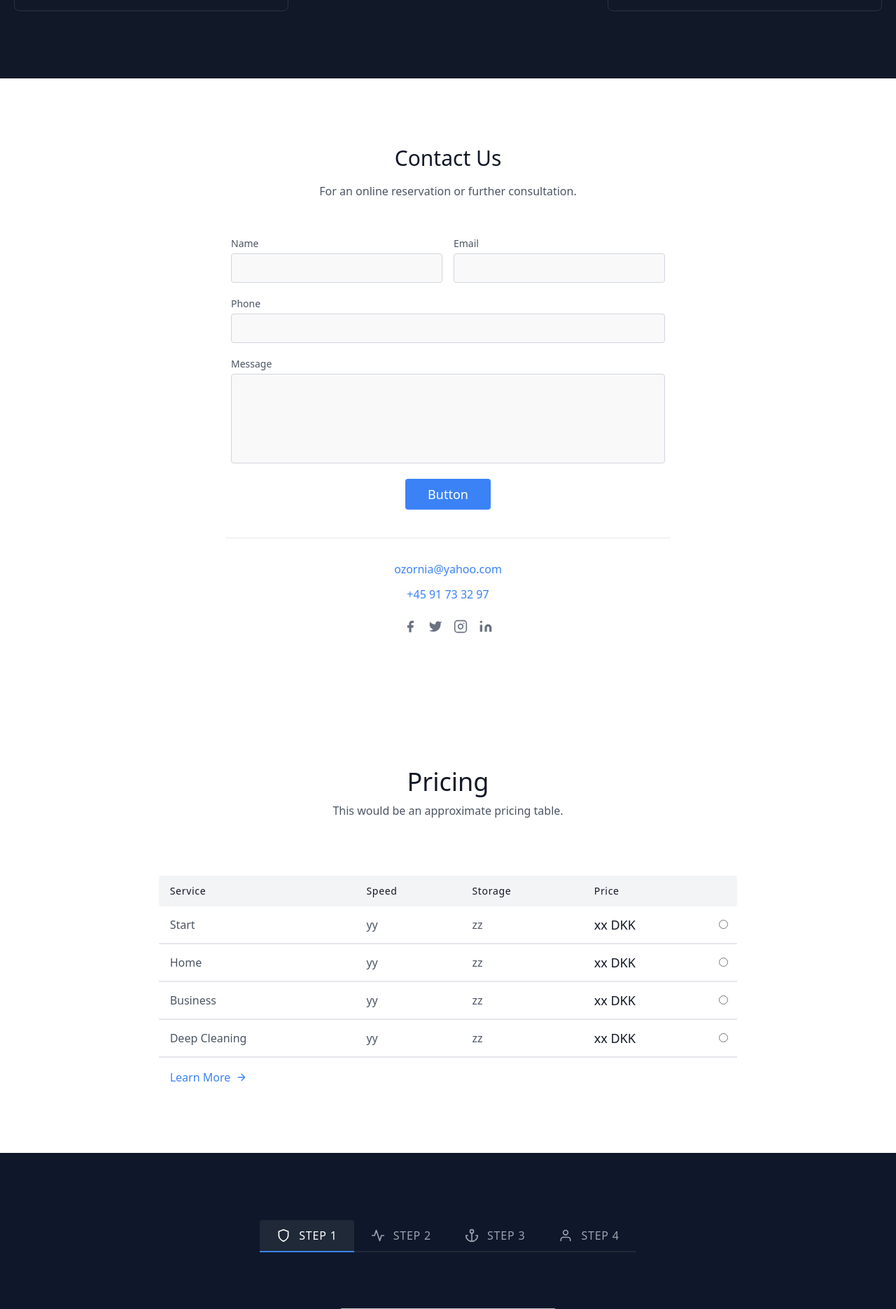
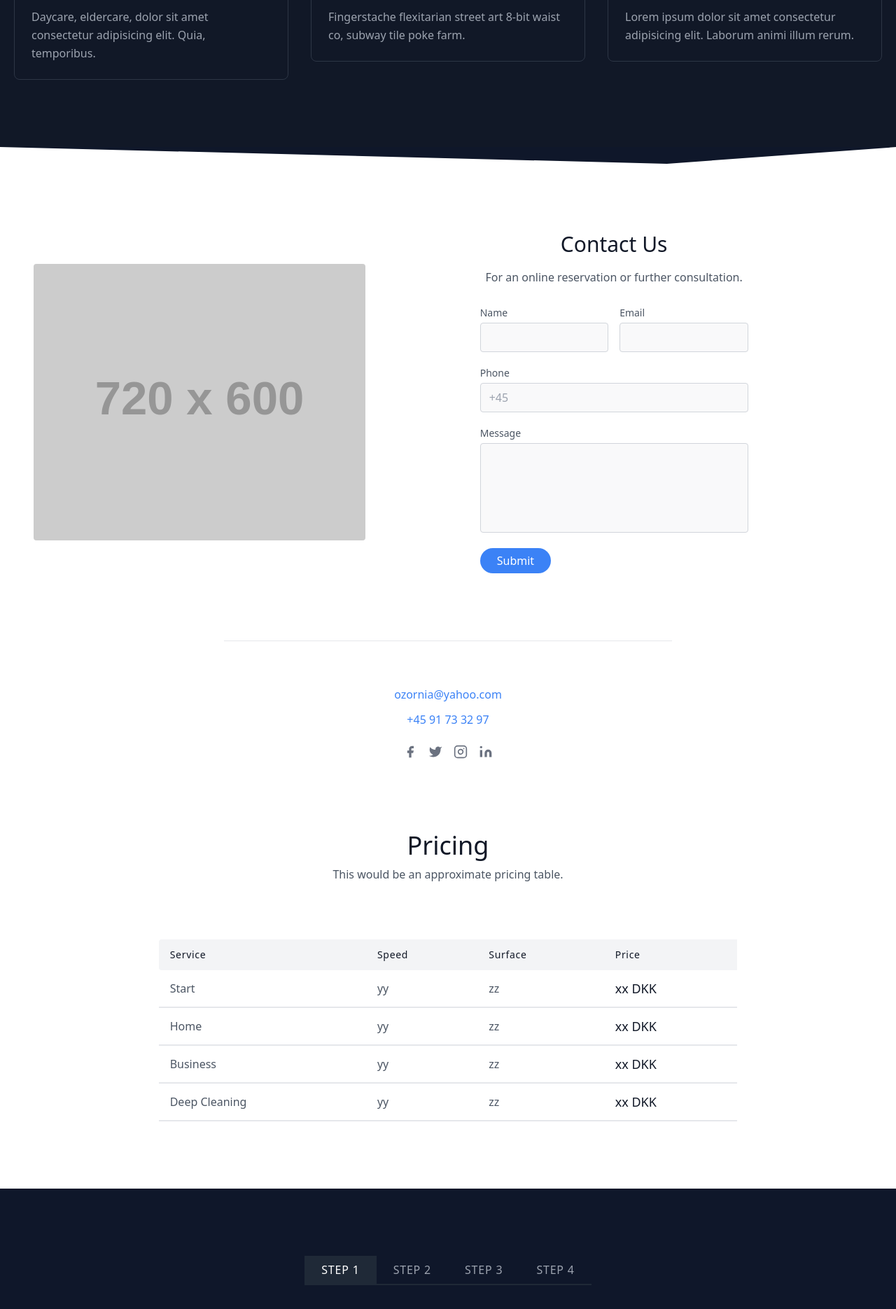
Before and after one commit to JRoshthen1/emmanna, a PHP site: page / in a window 1280 px wide. Shown: the part 1371-3241 px from the top of the page at 70% size. Run offline with PHP 8.4, Linux system fonts and the light colour scheme; grey boxes labelled with a size stand in for pictures from a placeholder-image service; some libraries are stand-ins or nearby versions.

Commit message:
About us step modal

```diff
--- a/index.html
+++ b/index.html
@@ -72,7 +72,6 @@
   </section>
 
   <!-- SERVICES -->
-
 
   <section id="services" class="text-gray-400 body-font bg-gray-900">
 
@@ -195,7 +194,7 @@
             </div>
             <h2 class="text-lg text-white font-medium title-font mb-2">Governmet Buildings</h2>
             <p class="leading-relaxed text-base">Lorem ipsum dolor sit amet consectetur adipisicing elit. Laborum animi
-              illum rerum officiis a.</p>
+              illum rerum.</p>
           </div>
         </div>
 
@@ -217,11 +216,11 @@
 
 
       <div class="md:block hidden">
-        <img class="object-cover ml-12 object-center rounded" alt="hero" src="https://dummyimage.com/720x600">
+        <img data-aos="fade-right" data-aos-duration="600" class="object-cover ml-12 object-center rounded" alt="hero" src="https://dummyimage.com/720x600">
       </div>
 
       <div class="container px-5 py-24 mx-auto">
-        <div class="flex flex-col text-center w-full mb-12">
+        <div class="flex flex-col text-center w-full mb-6">
           <h1 class="sm:text-3xl text-2xl font-medium title-font mb-4 text-gray-900">Contact Us</h1>
           <p class="lg:w-2/3 mx-auto leading-relaxed text-base">For an online reservation or further consultation.</p>
         </div>
@@ -232,30 +231,39 @@
               <div class="p-2 w-1/2">
                 <div class="relative">
                   <label for="name" class="leading-7 text-sm text-gray-600">Name</label>
-                  <input type="text" id="name" name="name"
-                    class="w-full bg-gray-100 bg-opacity-50 rounded border border-gray-300 focus:border-blue-500 focus:bg-white focus:ring-2 focus:ring-blue-200 text-base outline-none text-gray-700 py-1 px-3 leading-8 transition-colors duration-200 ease-in-out">
+                  <input type="text" id="name" name="name" required
+                    class="w-full bg-gray-100 bg-opacity-50 rounded border border-gray-300 focus:border-blue-500 focus:bg-white focus:ring-2 focus:ring-blue-200 text-base outline-none text-gray-700 py-1 px-3 leading-8">
                 </div>
               </div>
 
               <div class="p-2 w-1/2">
                 <div class="relative">
                   <label for="email" class="leading-7 text-sm text-gray-600">Email</label>
-                  <input type="email" id="email" name="email"
-                    class="w-full bg-gray-100 bg-opacity-50 rounded border border-gray-300 focus:border-blue-500 focus:bg-white focus:ring-2 focus:ring-blue-200 text-base outline-none text-gray-700 py-1 px-3 leading-8 transition-colors duration-200 ease-in-out">
+                  <input type="email" id="email" name="email" required
+                    class="w-full bg-gray-100 bg-opacity-50 rounded border border-gray-300 focus:border-blue-500 focus:bg-white focus:ring-2 focus:ring-blue-200 text-base outline-none text-gray-700 py-1 px-3 leading-8 ">
                 </div>
               </div>
 
               <div class="p-2 w-full">
                 <div class="relative">
+                  <label for="email" class="leading-7 text-sm text-gray-600">Phone</label>
+                  <input type="tel" id="phone" name="phone" placeholder="+45 " required
+                    class="w-full bg-gray-100 bg-opacity-50 rounded border border-gray-300 focus:border-blue-500 focus:bg-white focus:ring-2 focus:ring-blue-200 text-base outline-none text-gray-700 py-1 px-3 leading-8">
+                </div>
+              </div>
+
+
+              <div class="p-2 w-full">
+                <div class="relative">
                   <label for="message" class="leading-7 text-sm text-gray-600">Message</label>
-                  <textarea id="message" name="message"
-                    class="w-full bg-gray-100 bg-opacity-50 rounded border border-gray-300 focus:border-blue-500 focus:bg-white focus:ring-2 focus:ring-blue-200 h-32 text-base outline-none text-gray-700 py-1 px-3 resize-none leading-6 transition-colors duration-200 ease-in-out"></textarea>
+                  <textarea id="message" name="message" required
+                    class="w-full bg-gray-100 bg-opacity-50 rounded border border-gray-300 focus:border-blue-500 focus:bg-white focus:ring-2 focus:ring-blue-200 h-32 text-base outline-none text-gray-700 py-1 px-3 resize-none leading-6 "></textarea>
                 </div>
               </div>
 
               <div class="p-2 w-full">
                 <button type="submit"
-                  class="flex mx-auto text-white bg-blue-500 border-0 py-2 px-8 focus:outline-none hover:bg-blue-600 rounded text-lg">Button</button>
+                  class="inline-flex text-white bg-blue-500 border-0 py-1.5 px-6 focus:outline-none hover:bg-blue-500 rounded-full text-md">Submit</button>
               </div>
             </form>
           </div>
@@ -303,6 +311,7 @@
         </a>
       </span>
   </section>
+
   <!-- PRICING -->
   <section id="pricing" class="text-gray-600 body-font">
     <div class="container px-5 py-24 mx-auto">
@@ -318,11 +327,8 @@
                 class="px-4 py-3 title-font tracking-wider font-medium text-gray-900 text-sm bg-gray-100 rounded-tl rounded-bl">
                 Service</th>
               <th class="px-4 py-3 title-font tracking-wider font-medium text-gray-900 text-sm bg-gray-100">Speed</th>
-              <th class="px-4 py-3 title-font tracking-wider font-medium text-gray-900 text-sm bg-gray-100">Storage</th>
+              <th class="px-4 py-3 title-font tracking-wider font-medium text-gray-900 text-sm bg-gray-100">Surface</th>
               <th class="px-4 py-3 title-font tracking-wider font-medium text-gray-900 text-sm bg-gray-100">Price</th>
-              <th
-                class="w-10 title-font tracking-wider font-medium text-gray-900 text-sm bg-gray-100 rounded-tr rounded-br">
-              </th>
             </tr>
           </thead>
           <tbody>
@@ -331,8 +337,6 @@
               <td class="px-4 py-3">yy</td>
               <td class="px-4 py-3">zz</td>
               <td class="px-4 py-3 text-lg text-gray-900">xx DKK</td>
-              <td class="w-10 text-center">
-                <input name="plan" type="radio">
               </td>
             </tr>
             <tr>
@@ -340,8 +344,6 @@
               <td class="border-t-2 border-gray-200 px-4 py-3">yy</td>
               <td class="border-t-2 border-gray-200 px-4 py-3">zz</td>
               <td class="border-t-2 border-gray-200 px-4 py-3 text-lg text-gray-900">xx DKK</td>
-              <td class="border-t-2 border-gray-200 w-10 text-center">
-                <input name="plan" type="radio">
               </td>
             </tr>
             <tr>
@@ -349,8 +351,6 @@
               <td class="border-t-2 border-gray-200 px-4 py-3">yy</td>
               <td class="border-t-2 border-gray-200 px-4 py-3">zz</td>
               <td class="border-t-2 border-gray-200 px-4 py-3 text-lg text-gray-900">xx DKK</td>
-              <td class="border-t-2 border-gray-200 w-10 text-center">
-                <input name="plan" type="radio">
               </td>
             </tr>
             <tr>
@@ -358,14 +358,14 @@
               <td class="border-t-2 border-b-2 border-gray-200 px-4 py-3">yy</td>
               <td class="border-t-2 border-b-2 border-gray-200 px-4 py-3">zz</td>
               <td class="border-t-2 border-b-2 border-gray-200 px-4 py-3 text-lg text-gray-900">xx DKK</td>
-              <td class="border-t-2 border-b-2 border-gray-200 w-10 text-center">
-                <input name="plan" type="radio">
               </td>
             </tr>
           </tbody>
         </table>
       </div>
-      <div class="flex pl-4 mt-4 lg:w-2/3 w-full mx-auto">
+<!-- Learn more link
+
+      <div class="flex justify-end pl-4 mt-4 lg:w-2/3 w-full mx-auto">
         <a href="#" class="text-blue-500 inline-flex items-center md:mb-2 lg:mb-0">Learn More
           <svg fill="none" stroke="currentColor" stroke-linecap="round" stroke-linejoin="round" stroke-width="2"
             class="w-4 h-4 ml-2" viewBox="0 0 24 24">
@@ -373,6 +373,8 @@
           </svg>
         </a>
       </div>
+  -->
+
     </div>
   </section>
 
@@ -380,45 +382,74 @@
   <section id="about" class="text-gray-400 bg-slate-900 body-font">
     <div class="container px-5 py-24 mx-auto flex flex-wrap flex-col">
       <div class="flex mx-auto flex-wrap mb-20">
-        <a
-          class="sm:px-6 py-3 w-1/2 sm:w-auto justify-center sm:justify-start border-b-2 title-font font-medium bg-gray-800 inline-flex items-center leading-none border-blue-500 text-white tracking-wider rounded-t">
-          <svg fill="none" stroke="currentColor" stroke-linecap="round" stroke-linejoin="round" stroke-width="2"
-            class="w-5 h-5 mr-3" viewBox="0 0 24 24">
-            <path d="M12 22s8-4 8-10V5l-8-3-8 3v7c0 6 8 10 8 10z"></path>
-          </svg>STEP 1
+        <a id="stepButton1" onclick="show(this, 'step1')"
+          class="step-button-active sm:px-6 py-3 w-1/2 sm:w-auto justify-center sm:justify-start border-b-2 title-font font-medium inline-flex items-center leading-none tracking-wider border-gray-800 hover:text-white cursor-pointer">
+          STEP 1
         </a>
-        <a
-          class="sm:px-6 py-3 w-1/2 sm:w-auto justify-center sm:justify-start border-b-2 title-font font-medium inline-flex items-center leading-none border-gray-800 hover:text-white tracking-wider">
-          <svg fill="none" stroke="currentColor" stroke-linecap="round" stroke-linejoin="round" stroke-width="2"
-            class="w-5 h-5 mr-3" viewBox="0 0 24 24">
-            <path d="M22 12h-4l-3 9L9 3l-3 9H2"></path>
-          </svg>STEP 2
+        <a id="stepButton2" onclick="show(this, 'step2')"
+          class="sm:px-6 py-3 w-1/2 sm:w-auto justify-center sm:justify-start border-b-2 title-font font-medium inline-flex items-center leading-none tracking-wider border-gray-800 hover:text-white cursor-pointer">
+          STEP 2
         </a>
-        <a
-          class="sm:px-6 py-3 w-1/2 sm:w-auto justify-center sm:justify-start border-b-2 title-font font-medium inline-flex items-center leading-none border-gray-800 hover:text-white tracking-wider">
-          <svg fill="none" stroke="currentColor" stroke-linecap="round" stroke-linejoin="round" stroke-width="2"
-            class="w-5 h-5 mr-3" viewBox="0 0 24 24">
-            <circle cx="12" cy="5" r="3"></circle>
-            <path d="M12 22V8M5 12H2a10 10 0 0020 0h-3"></path>
-          </svg>STEP 3
+        <a id="stepButton3" onclick="show(this, 'step3')"
+          class="sm:px-6 py-3 w-1/2 sm:w-auto justify-center sm:justify-start border-b-2 title-font font-medium inline-flex items-center leading-none tracking-wider border-gray-800 hover:text-white cursor-pointer">
+          STEP 3
         </a>
-        <a
-          class="sm:px-6 py-3 w-1/2 sm:w-auto justify-center sm:justify-start border-b-2 title-font font-medium inline-flex items-center leading-none border-gray-800 hover:text-white tracking-wider">
-          <svg fill="none" stroke="currentColor" stroke-linecap="round" stroke-linejoin="round" stroke-width="2"
-            class="w-5 h-5 mr-3" viewBox="0 0 24 24">
-            <path d="M20 21v-2a4 4 0 00-4-4H8a4 4 0 00-4 4v2"></path>
-            <circle cx="12" cy="7" r="4"></circle>
-          </svg>STEP 4
+        <a id="stepButton4" onclick="show(this, 'step4')"
+          class="sm:px-6 py-3 w-1/2 sm:w-auto justify-center sm:justify-start border-b-2 title-font font-medium inline-flex items-center leading-none tracking-wider border-gray-800 hover:text-white cursor-pointer">
+          STEP 4
         </a>
       </div>
-      <img class="xl:w-1/4 lg:w-1/3 md:w-1/2 w-2/3 block mx-auto mb-10 object-cover object-center rounded" alt="hero"
-        src="https://dummyimage.com/720x600">
-      <div class="flex flex-col text-center w-full">
-        <h1 class="text-xl font-medium title-font mb-4 text-white">Master Cleanse Reliac Heirloom</h1>
-        <p class="lg:w-2/3 mx-auto leading-relaxed text-base">Whatever cardigan tote bag tumblr hexagon brooklyn
-          asymmetrical gentrify, subway tile poke farm-to-table. Franzen you probably haven't heard of them man bun deep
-          jianbing selfies heirloom prism food truck ugh squid celiac humblebrag.</p>
+
+      <div class="relative h-96">
+
+        <div id="step1" class="absolute">
+          <img class="xl:w-1/4 lg:w-1/3 md:w-1/2 w-2/3 block mx-auto mb-10 object-cover object-center rounded" alt="hero"
+          src="https://dummyimage.com/600x400/746862/999999">
+            <div class="flex flex-col text-center w-full">
+              <h1 class="text-xl font-medium title-font mb-4 text-white">Lorem ipsum dolor sit 1.</h1>
+              <p class="lg:w-2/3 mx-auto leading-relaxed text-base">Whatever cardigan tote bag tumblr hexagon brooklyn
+                asymmetrical gentrify, subway tile poke farm-to-table. Franzen you probably haven't heard of them man bun deep
+                jianbing selfies heirloom prism food truck ugh squid celiac humblebrag.</p>
+            </div>
+        </div>
+
+        <div id="step2" class="absolute hidden">
+          <img class="xl:w-1/4 lg:w-1/3 md:w-1/2 w-2/3 block mx-auto mb-10 object-cover object-center rounded" alt="hero"
+          src="https://dummyimage.com/600x400/627473/999999">
+            <div class="flex flex-col text-center w-full">
+              <h1 class="text-xl font-medium title-font mb-4 text-white">Lorem ipsum dolor sit 2.</h1>
+              <p class="lg:w-2/3 mx-auto leading-relaxed text-base">Whatever cardigan tote bag tumblr hexagon brooklyn
+                asymmetrical gentrify, subway tile poke farm-to-table. Franzen you probably haven't heard of them man bun deep
+                jianbing selfies heirloom prism food truck ugh squid celiac humblebrag.</p>
+            </div>
+        </div>
+        <style>.color{color: #627473 ;}</style>
+
+        <div id="step3" class="absolute hidden">
+          <img class="xl:w-1/4 lg:w-1/3 md:w-1/2 w-2/3 block mx-auto mb-10 object-cover object-center rounded" alt="hero"
+          src="https://dummyimage.com/600x400/746267/999999">
+            <div class="flex flex-col text-center w-full">
+              <h1 class="text-xl font-medium title-font mb-4 text-white">Lorem ipsum dolor sit 3.</h1>
+              <p class="lg:w-2/3 mx-auto leading-relaxed text-base">Whatever cardigan tote bag tumblr hexagon brooklyn
+                asymmetrical gentrify, subway tile poke farm-to-table. Franzen you probably haven't heard of them man bun deep
+                jianbing selfies heirloom prism food truck ugh squid celiac humblebrag.</p>
+            </div>
+        </div>
+
+        <div id="step4" class="absolute hidden">
+          <img class="xl:w-1/4 lg:w-1/3 md:w-1/2 w-2/3 block mx-auto mb-10 object-cover object-center rounded" alt="hero"
+          src="https://dummyimage.com/600x400/627470/999999">
+            <div class="flex flex-col text-center w-full">
+              <h1 class="text-xl font-medium title-font mb-4 text-white">Lorem ipsum dolor sit 4.</h1>
+              <p class="lg:w-2/3 mx-auto leading-relaxed text-base">Whatever cardigan tote bag tumblr hexagon brooklyn
+                asymmetrical gentrify, subway tile poke farm-to-table. Franzen you probably haven't heard of them man bun deep
+                jianbing selfies heirloom prism food truck ugh squid celiac humblebrag.</p>
+            </div>
+        </div>
+
       </div>
+
+
     </div>
   </section>
 
@@ -524,11 +555,11 @@
   <script src="main.js"></script>
 </body>
 
+
+<!-- PHP MAIL FUNCTION. Change the exension of the file to .php to activate. Requires SMTP server.
 <?php
 if(isset($_POST['submit'])){
     $to = "jroshthen1@gmail.com";
-
-
 
     $name = $_POST['name'];
     $email= $_POST['email'];
@@ -536,8 +567,6 @@ if(isset($_POST['submit'])){
     $subject= $_POST['subject'];
     $body= $_POST['body'];
     $headers = 'From: '.$email . "\r\n";
-
-
     $body = "name : ".$name. "\r\n" .
     		"Phone : ".$phone. "\r\n" .
     		"Message : " . $body;
@@ -547,7 +576,7 @@ if(isset($_POST['submit'])){
          echo "Failed To Send Mail";
     }
 }
-
 ?>
+  -->
 
 </html>
--- a/main.js
+++ b/main.js
@@ -1,4 +1,23 @@
-function togglenav() {
-    var menu = document.getElementById("navbarTogglerDemo01");
-    menu.classList.toggle("show");
+//Change modal of the About us section
+//Anchors have onclick() event listener which passess show function,
+// with current element attribute and id of the desired modal
+
+function show(element, id) {
+
+    //First hide all of the modals
+    document.getElementById("step1").classList.add('hidden');
+    document.getElementById("step2").classList.add('hidden');
+    document.getElementById("step3").classList.add('hidden');
+    document.getElementById("step4").classList.add('hidden');
+
+    //deactivate all the buttons
+    document.getElementById("stepButton1").classList.remove('step-button-active');
+    document.getElementById("stepButton2").classList.remove('step-button-active');
+    document.getElementById("stepButton3").classList.remove('step-button-active');
+    document.getElementById("stepButton4").classList.remove('step-button-active');
+
+    //activate desired modal
+    document.getElementById(id).classList.remove('hidden');
+    //activate clicked button
+    element.classList.add('step-button-active')
 }
--- a/styles.css
+++ b/styles.css
@@ -12,3 +12,9 @@
     width: calc(100% + 1.3px);
     height: 25px;
 }
+
+.step-button-active{
+    background-color: #1F2937;
+    border-color: #2563EB;
+    color: white;
+}
```
Also changed, not shown: index1.php (renamed from index.php).
